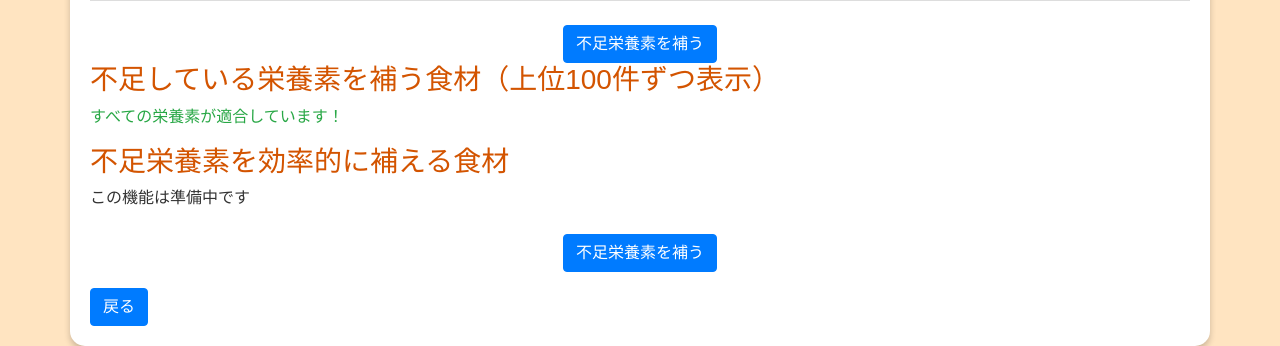
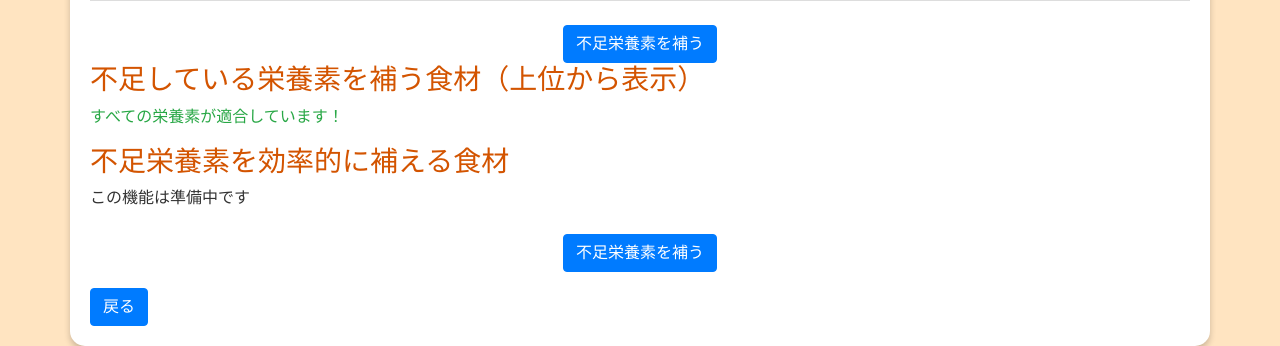
Before and after one commit to YasuTasu/dogfood7, a Flask app: template templates/calculate.html in a window 1280 px wide. Shown: the part 542-888 px from the top of the page. Run offline with Flask 3, Linux system fonts and the light colour scheme; the template is opened without the code that fills it, so the values that code supplies are empty; some libraries are stand-ins or nearby versions.

Commit message:
Update calculate.html

```diff
--- a/templates/calculate.html
+++ b/templates/calculate.html
@@ -187,7 +187,7 @@
         </div>
 
         <!-- 提案食材 -->
-        <h3>不足している栄養素を補う食材（上位100件ずつ表示）</h3>
+        <h3>不足している栄養素を補う食材（上位から表示）</h3>
         {% if suggestions %}
         <ul>
             {% for nutrient, items in suggestions.items() %}
```
